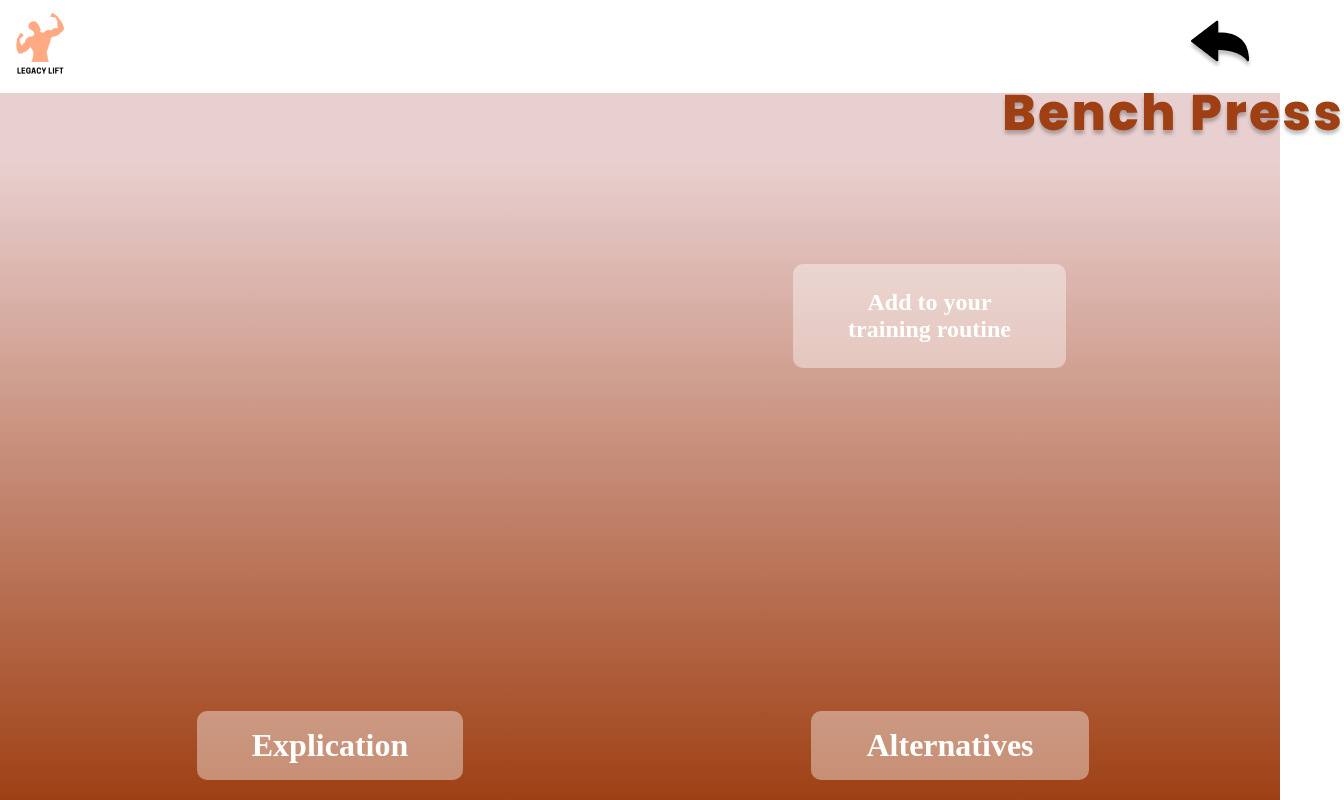
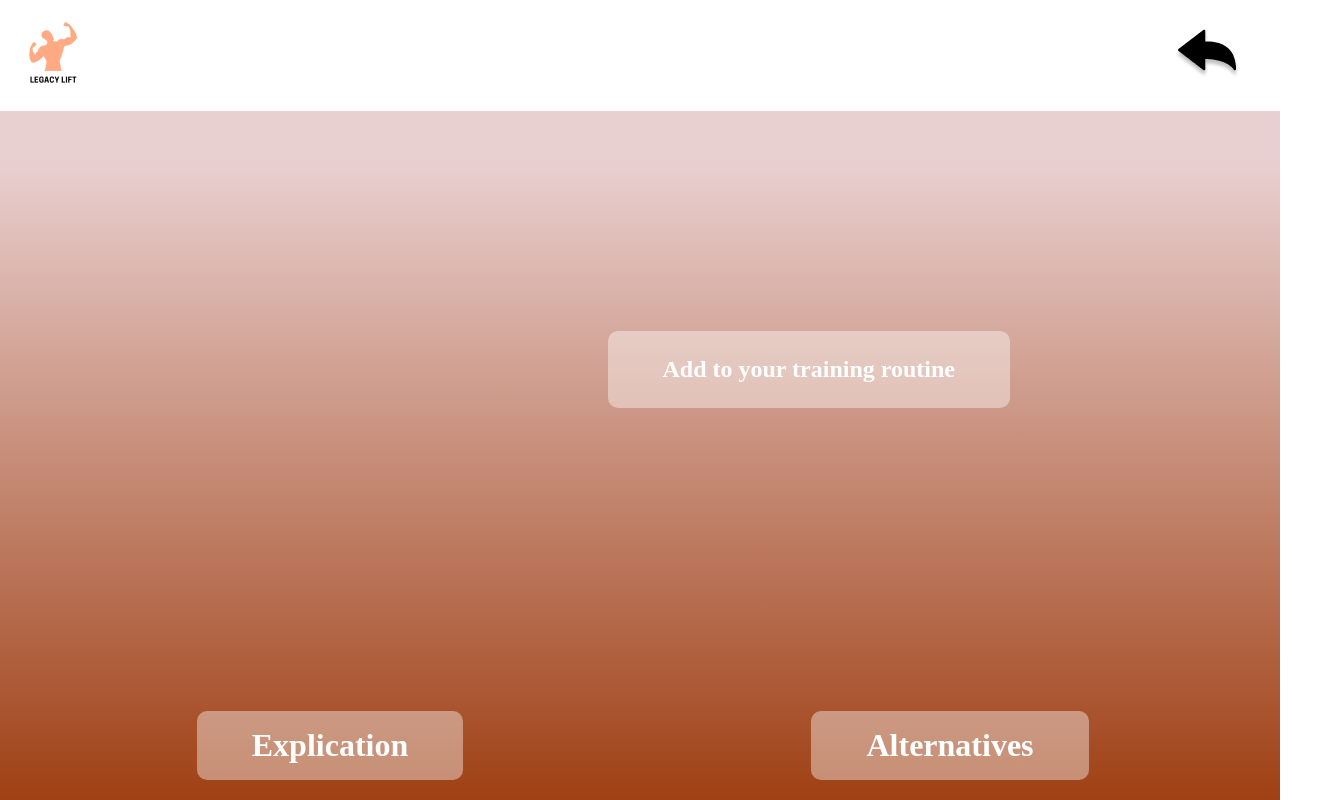
Before and after one commit to DemiGarf/LegacyFit, a React (Vite) app: page / in a window 1280 px wide. Shown: the whole page, 1344 px wide, since content can reach past the window. Built offline with nearby package versions, Linux system fonts and the light colour scheme; the HTML template or start-up script is replaced by a standard one.

Commit message:
Revert "dia 8"
This reverts commit 83827e1cb748cb63301b34efcc21e3125d685658.

```diff
--- a/src/App.css
+++ b/src/App.css
@@ -27,14 +27,9 @@ html, body, #root {
   display: flex;
   justify-content: space-between;
   align-items: center;
-  padding: 1px 7px;
+  padding: 10px 20px;
   background-color: #ffffff;
   color: rgb(0, 0, 0);
-}
-.bench-title {
-margin-left: 1000px;
-
-
 }
 
 .exercise-label {
@@ -107,7 +102,7 @@ margin-left: 1000px;
 
 .informacion-container {
   position: absolute;
-  top: 40%;
+  top: 45%;
   align-items: flex-end;
   margin-right: 20px;
   text-align: right;
@@ -132,7 +127,7 @@ margin-left: 1000px;
   font-weight: bold;
   position: relative;
   margin-bottom: 20px;
-  margin-right: -56px;
+
 }
 
 .guardar-button:hover {
--- a/src/App.tsx
+++ b/src/App.tsx
@@ -39,15 +39,11 @@ const App: React.FC = () => {
           <img src="../public/Logo_canva_compartido_con_mati-removebg-preview 2 (1).png" alt="Logo" className='logo' />
         </div>
         <button className="arrow-button"><img src="../public/volver-removebg-preview 1.png" alt="Arrow" className='arrow' /></button>
-
       </header>
-      <div className="exercise-title">
-          <img src="./Bench Press.png" alt="Title" className='bench-title' />
-        </div>
-
       <main className="App-content">
         <div className="informacion-container">
-          <button className="guardar-button">Add to your <br />
+
+          <button className="guardar-button">Add to your
           training routine</button>
         </div>
 
@@ -65,9 +61,6 @@ const App: React.FC = () => {
             </div>
           )}
         </div>
-
-
-
         <div className="footer-section">
           <div>
             <button className="footer-button" onClick={handleOpenAlternativesModal}>Alternatives</button>
```
Also changed, not shown: public/Bench Press.png (deleted).
